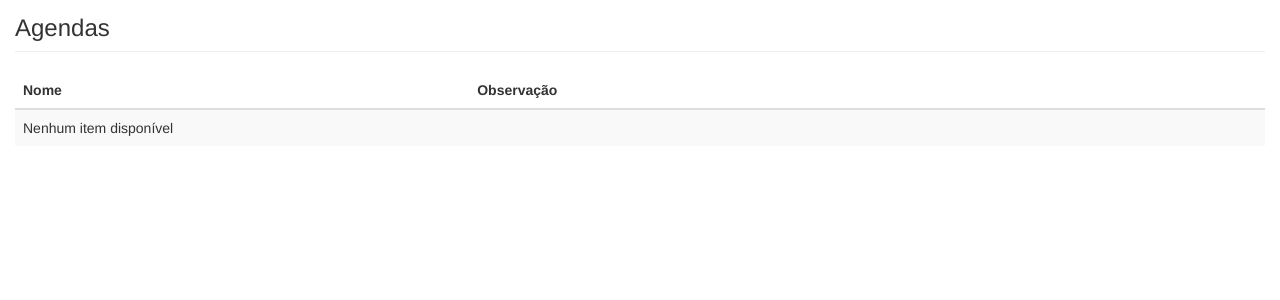
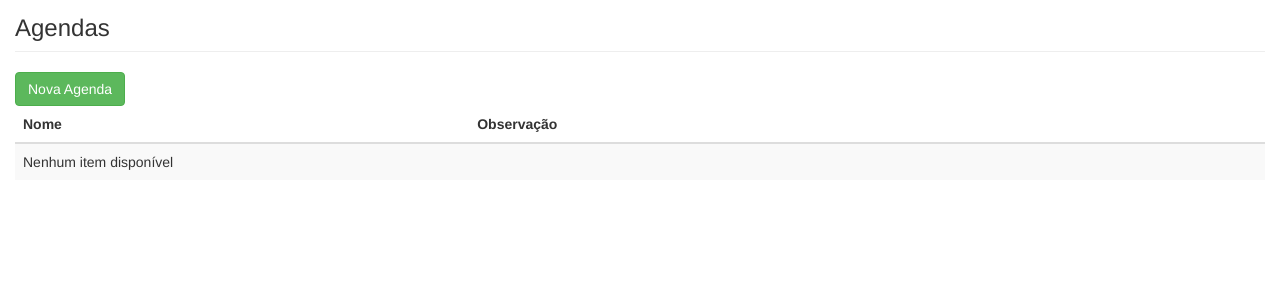
Before and after one commit to FabianoAlmeidaMelo/helper, a Django app: template helper/helper/agenda/templates/agenda/agenda_list.html in a window 1280 px wide. Shown: the part 51-351 px from the top of the page. Run offline with Django 3.2, Linux system fonts and the light colour scheme; the template is opened without the code that fills it, so the values that code supplies are empty; some libraries are stand-ins or nearby versions.

Commit message:
ref #3 libera criação de nova agenda

```diff
--- a/helper/helper/agenda/templates/agenda/agenda_list.html
+++ b/helper/helper/agenda/templates/agenda/agenda_list.html
@@ -11,7 +11,7 @@
 {% block content %}
 <div class="row-fluid">
 <!-- {# ref #34  como o user vai ter mais de 2 agendas, ainda não foi definido $$ #} -->
-<!-- {#<a class="btn btn-success" href="{% url 'agenda_add' conta.id %}">Nova Agenda</a> #}-->
+ <a class="btn btn-success" href="{% url 'agenda_add' conta.id %}">Nova Agenda</a>
   <table class="table table-striped">
     <thead>
       <tr>
```
